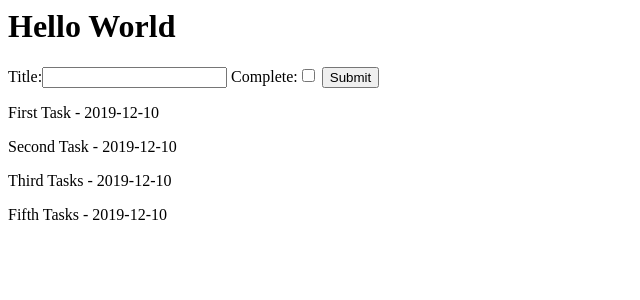
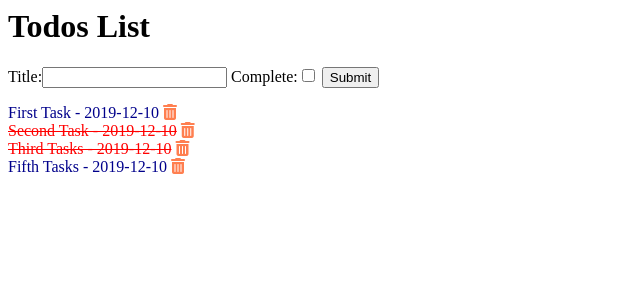
Before and after one commit to mossnana/python, a Django app: page /tasks/ in a window 1280 px wide. Shown: the top 300 px of the page, without its empty margins (0-640 px from the left). Run offline with Django 3.2, Linux system fonts and the light colour scheme; data comes from the database, SQL or seed files in the repository; both versions use the stored data as it was after the commit; some libraries are stand-ins or nearby versions.

Commit message:
Check and Delete

```diff
--- a/tasks/templates/tasks/list.html
+++ b/tasks/templates/tasks/list.html
@@ -1,13 +1,47 @@
-<h1>Hello World</h1>
+<script src="https://kit.fontawesome.com/268522d6ed.js" crossorigin="anonymous"></script>
+<style>
+    a {
+        text-decoration: none;
+        color:darkblue
+    }
+    .delete {
+        color: coral
+    }
+    .task:hover {
+        text-decoration: line-through;
+        cursor: pointer;
+        text-emphasis-style: none;
+        color:darkblue
+    }
+    .finish {
+        text-decoration: line-through;
+        color: red;
+    }
+    .finish:hover {
+        text-decoration: none;
+        cursor: pointer;
+        color: red;
+    }
+</style>
+
+<h1>Todos List</h1>
 
 <form method="POST" action="/tasks/">
     {{form}}
     {% csrf_token %}
-    <input type="submit" name="Create Task"/>
+    <input type="submit" name="Create Task" />
 </form>
 
 {% for task in tasks %}
-    <div>
-        <p>{{task}}</p>
-    </div>
+{% if task.complete %}
+<div>
+    <a href="{{task.id}}/edit" class="finish">{{task}}</a>
+    <span><a href="{{task.id}}/delete"><i class="fas fa-trash-alt delete"></i></a></span>
+</div>
+{% else %}
+<div>
+    <a href="{{task.id}}/edit" class="task">{{task}}</a>
+    <span><a href="{{task.id}}/delete"><i class="fas fa-trash-alt delete"></i></a></span>
+</div>
+{% endif %}
 {% endfor %}
--- a/tasks/urls.py
+++ b/tasks/urls.py
@@ -2,5 +2,7 @@ from django.urls import path
 from . import views
 
 urlpatterns = [
-    path('', views.template_render)
+    path('', views.template_render),
+    path('<int:pk>/edit/', views.task_edit),
+    path('<int:pk>/delete/', views.task_delete)
 ]
--- a/tasks/views.py
+++ b/tasks/views.py
@@ -1,4 +1,4 @@
-from django.shortcuts import render, redirect
+from django.shortcuts import render, redirect, get_object_or_404
 from django.http import HttpResponse
 from .models import *
 from .forms import *
@@ -8,7 +8,6 @@ def index(req):
     return HttpResponse('Hello World Response')
 
 def template_render(req):
-    print('>>>>>>>>>>>>> Request', req)
     if req.method == 'POST':
         form = TaskForm(req.POST)
         form.save()
@@ -16,6 +15,17 @@ def template_render(req):
     else:
         context = _task_render(req)
         return render(req, 'tasks/list.html', context)
+
+def task_edit(req, pk):
+    task = get_object_or_404(Task, pk=pk)
+    task.complete = not task.complete
+    task.save()
+    return redirect('/tasks', pk=task.pk)
+
+def task_delete(req, pk):
+    task = get_object_or_404(Task, pk=pk)
+    task.delete()
+    return redirect('/tasks', pk=task.pk)
 
 def _task_render(req):
     tasks = Task.objects.all()
```
Also changed, not shown: db.sqlite3.
